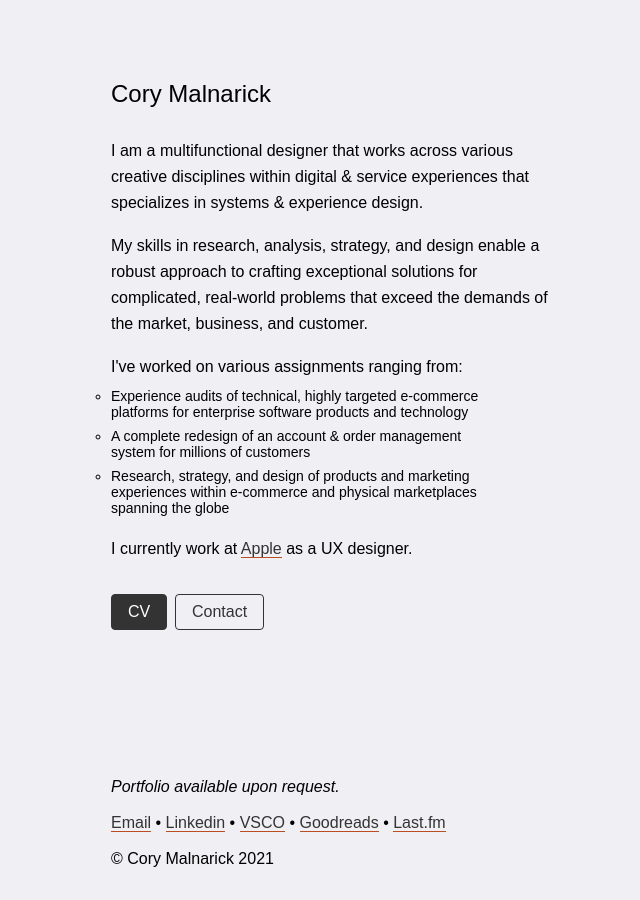
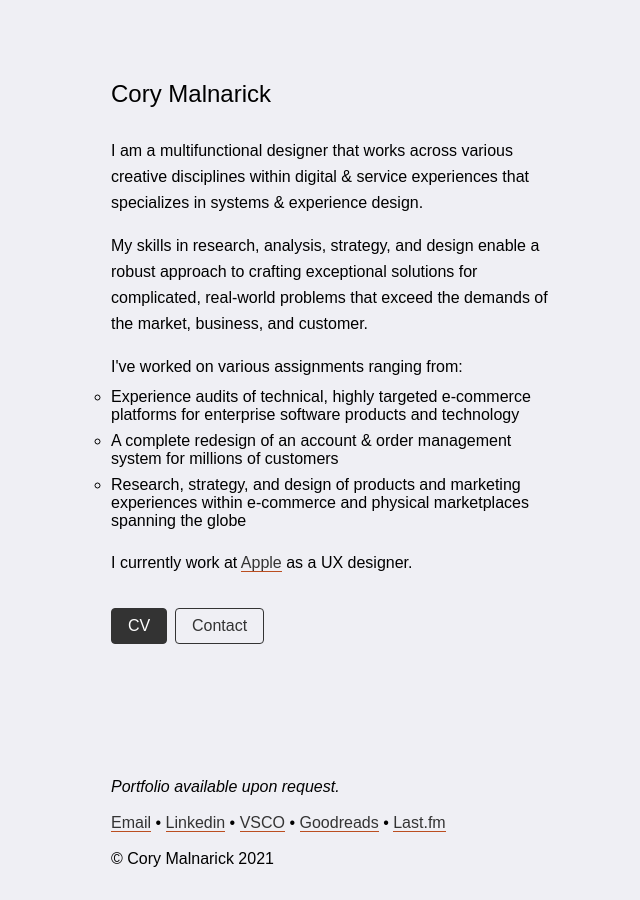
Before and after one commit to foundmonster/foundmonster.github.io, a Jekyll site: the page built from index.html, in a window 1280 px wide. Shown: the whole page, without its empty margins (305-945 px from the left). Built offline with Jekyll 4.4.1, drawn with Linux system fonts in a browser that asks for light colours; some web fonts are replaced.

Commit message:
updating circle bulet list to be normal body size
per nick d's bulleted lists

```diff
--- a/_sass/main.scss
+++ b/_sass/main.scss
@@ -236,8 +236,6 @@ ul {
     margin-block-start: 0px;
     margin-block-end: 0px;
     margin-bottom: 24px;
-    max-width: 24rem;
-    font-size: 14px;
 }
 
 li {
```
